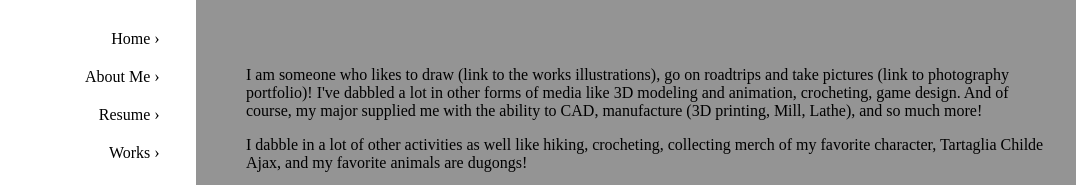
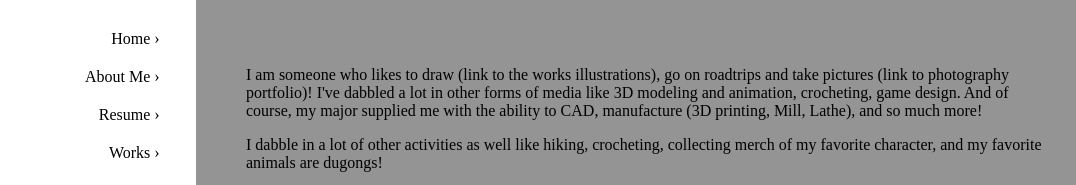
Before and after one commit to AlynP2056/Personal_Website, a plain HTML site: page hobbies.html in a window 1280 px wide. Shown: the top 185 px of the page, 204-1280 px from the left. Drawn offline with Linux system fonts and the light colour scheme; a web font is replaced by a local one.

Commit message:
changed some things

```diff
--- a/hobbies.html
+++ b/hobbies.html
@@ -36,7 +36,7 @@
           I am someone who likes to draw (link to the works illustrations), go on roadtrips and take pictures (link to photography portfolio)! I've dabbled a lot in other forms of media like 3D modeling and animation, crocheting, game design. And of course, my major supplied me with the ability to CAD, manufacture (3D printing, Mill, Lathe), and so much more!
         </p>
         <p>
-          I dabble in a lot of other activities as well like hiking, crocheting, collecting merch of my favorite character, Tartaglia Childe Ajax, and my favorite animals are dugongs!
+          I dabble in a lot of other activities as well like hiking, crocheting, collecting merch of my favorite character, and my favorite animals are dugongs!
         </p>
 
         <img
```
